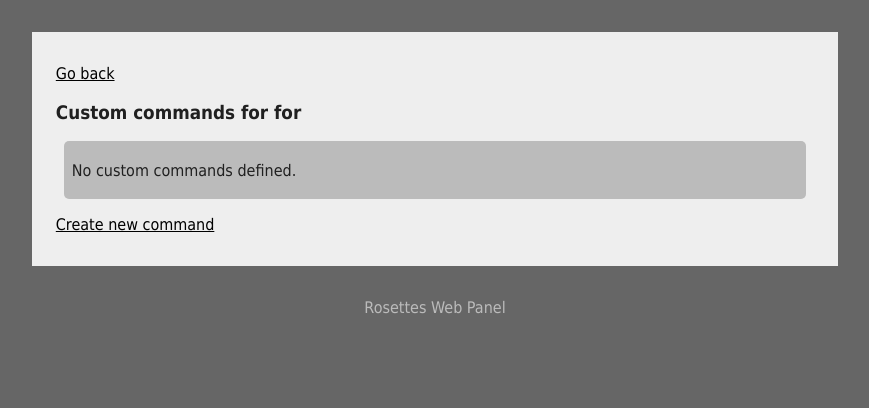
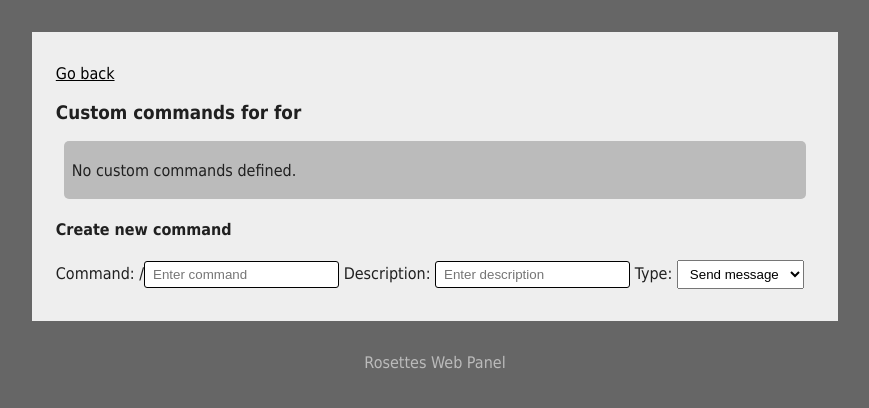
Before and after one commit to markski1/RosettesDiscord, a Flask app: template Admin Panel/templates/cmds.html in a window 1280 px wide. Shown: the top 408 px of the page, without its empty margins (205-1074 px from the left). Run offline with Flask 3, Linux system fonts and the light colour scheme; the template is opened without the code that fills it, so the values that code supplies are empty.

Commit message:
Bit of refactoring on webpanel

```diff
--- a/Admin Panel/templates/cmds.html
+++ b/Admin Panel/templates/cmds.html
@@ -18,6 +18,20 @@
             <p>No custom commands defined.</p>
         </div>
     {% endfor %}
-    <p><a href="/panel/{{ server['id'] }}/cmds/create">Create new command</a></p>
+    <h4>Create new command</h4>
+    <div id="command-box">
+        <form method="POST" action="/action/{{ server['id'] }}/create-cmd">
+            <label>Command: /<input type="text" name="name" placeholder="Enter command"></label>
+            <label>Description: <input type="text" name="description" placeholder="Enter description"></label>
+            <label>
+                Type:
+                <select name="type">
+                    <option value=1>Send message</option>
+                    <option value=2>Assign role</option>
+                </select>
+            </label>
+
+        </form>
+    </div>
 
 {% endblock %}
--- a/Admin Panel/templates/settings.html
+++ b/Admin Panel/templates/settings.html
@@ -9,7 +9,7 @@
 
     <hr>
 
-    <form method="POST" action="/panel/{{ server['id'] }}/update-settings">
+    <form method="POST" action="/action/{{ server['id'] }}/update-settings">
         <div class="block bottom-pad">
             <h4>Message parsing</h4>
             <p>
```
Also changed, not shown: Admin Panel/routes/action.py (added, +51 -0 lines), Admin Panel/routes/panel.py (+2 -26 lines).
